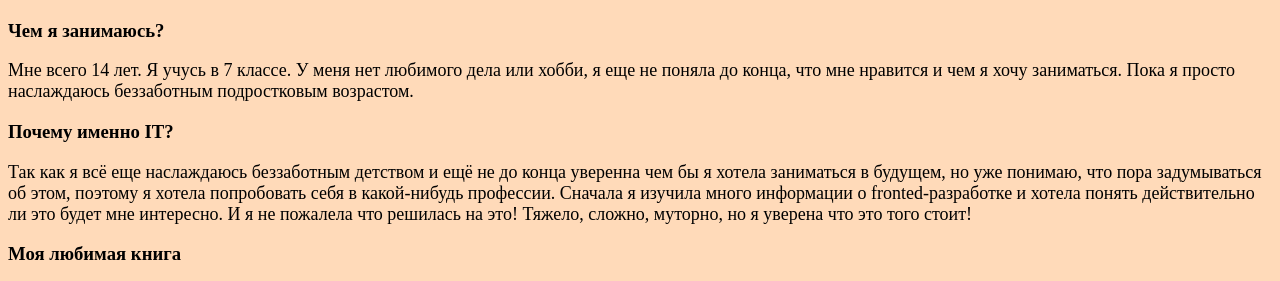
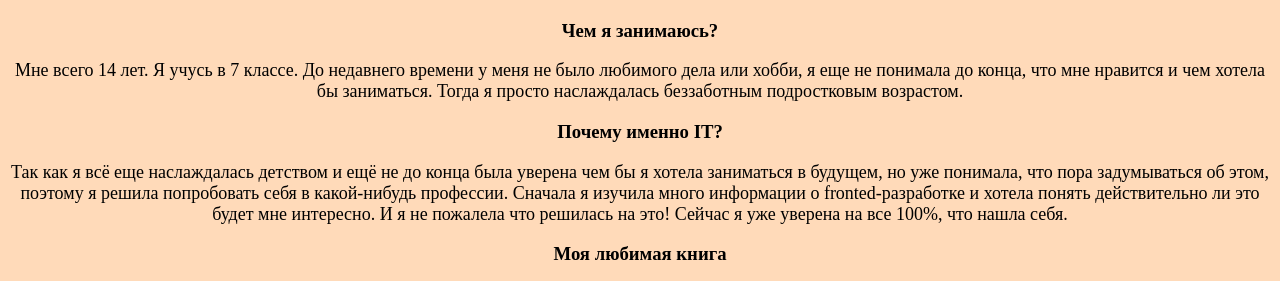
Before and after one commit to VladislavaLog/About-me, a plain HTML site: page index.html in a window 1280 px wide. Shown: the part 583-864 px from the top of the page. Drawn offline with Linux system fonts and the light colour scheme.

Commit message:
Изменила текст в файле index.html

```diff
--- a/index.html
+++ b/index.html
@@ -17,19 +17,19 @@
         <img src="images/Me.JPG" alt="Моё фото" width="300" height="500">
         <section class="basic">
             <h3 class="lessons">Чем я занимаюсь?</h3>
-            <p>Мне всего 14 лет. Я учусь в 7 классе. У меня нет любимого дела или хобби, я еще не поняла до конца, что
+            <p>Мне всего 14 лет. Я учусь в 7 классе. До недавнего времени у меня не было любимого дела или хобби, я еще не понимала до конца, что
                 мне
-                нравится и чем я хочу заниматься. Пока я просто наслаждаюсь беззаботным подростковым возрастом.
+                нравится и чем хотела бы заниматься. Тогда я просто наслаждалась беззаботным подростковым возрастом.
             </p>
             <h3 class="IT">Почему именно IT?</h3>
-            <p>Так как я всё еще наслаждаюсь беззаботным детством и ещё не до конца уверенна чем бы я хотела заниматься
+            <p>Так как я всё еще наслаждалась детством и ещё не до конца была уверена чем бы я хотела заниматься
                 в
-                будущем, но уже понимаю, что пора
-                задумываться об этом, поэтому я хотела попробовать себя в какой-нибудь профессии. Сначала я изучила много
+                будущем, но уже понимала, что пора
+                задумываться об этом, поэтому я решила попробовать себя в какой-нибудь профессии. Сначала я изучила много
                 информации о
                 fronted-разработке и хотела понять действительно ли это будет мне интересно. И я не пожалела что решилась на
                 это!
-                Тяжело, сложно, муторно, но я уверена что это того стоит!
+                Сейчас я уже уверена на все 100%, что нашла себя.
             </p>
             <h3 class="favorite-book">Моя любимая книга</h3>
             <a href="https://mybook.ru/author/antuan-sent-ekzyuperi/malenkij-princ-3/read/"><img src="images/Prinz.jpg"
--- a/styles/style.css
+++ b/styles/style.css
@@ -9,9 +9,15 @@ body {
 
 p {
     font-size: 18px;
+    text-align: center;
+
 }
 
 
-h1 {
+h1, h3, h4 {
     text-align: center;
 }
+
+a {
+    text-align: center;
+}
```
